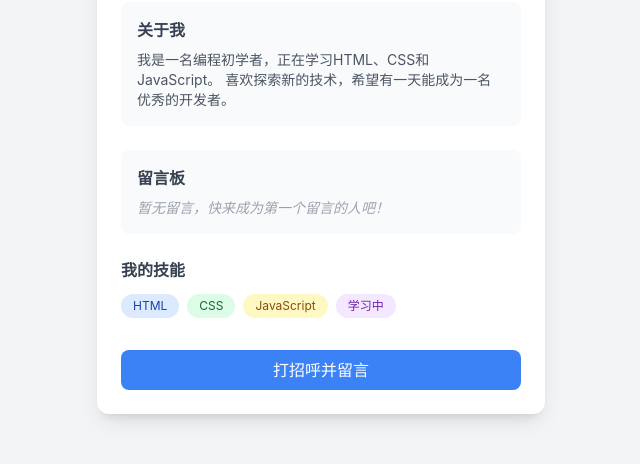
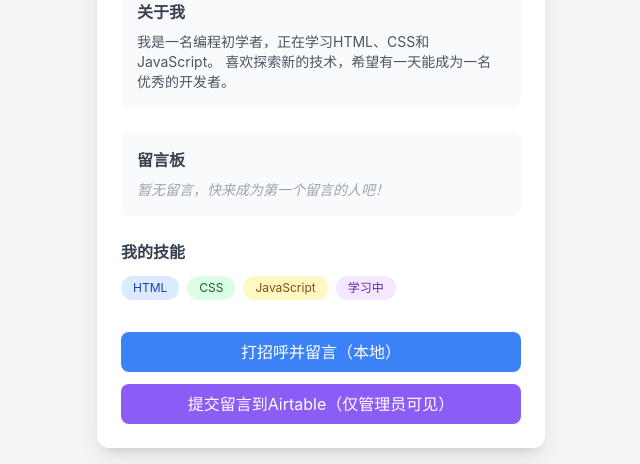
Before and after one commit to 472647934/my-first-website, a plain HTML site: page index.html in a window 1280 px wide. Shown: the part 352-816 px from the top of the page, without its empty margins (319-959 px from the left). Drawn offline with nearby package versions, Linux system fonts and the light colour scheme.

Commit message:
Update index.html

```diff
--- a/index.html
+++ b/index.html
@@ -107,10 +107,14 @@
                 </div>
             </div>
 
-            <!-- 按钮 -->
-            <div class="mt-8">
+            <!-- 按钮区域 -->
+            <div class="mt-8 space-y-3">
                 <button id="greetButton" class="w-full bg-primary hover:bg-primary/90 text-white py-2 px-4 rounded-lg transition-colors">
-                    打招呼并留言
+                    打招呼并留言（本地）
+                </button>
+                <button onclick="window.location.href='https://airtable.com/appmVpju5rht7XrZ4/pagLGwII2qmXQrvit/form'"
+                        class="w-full bg-accent hover:bg-accent/90 text-white py-2 px-4 rounded-lg transition-colors">
+                    提交留言到Airtable（仅管理员可见）
                 </button>
             </div>
         </div>
```
